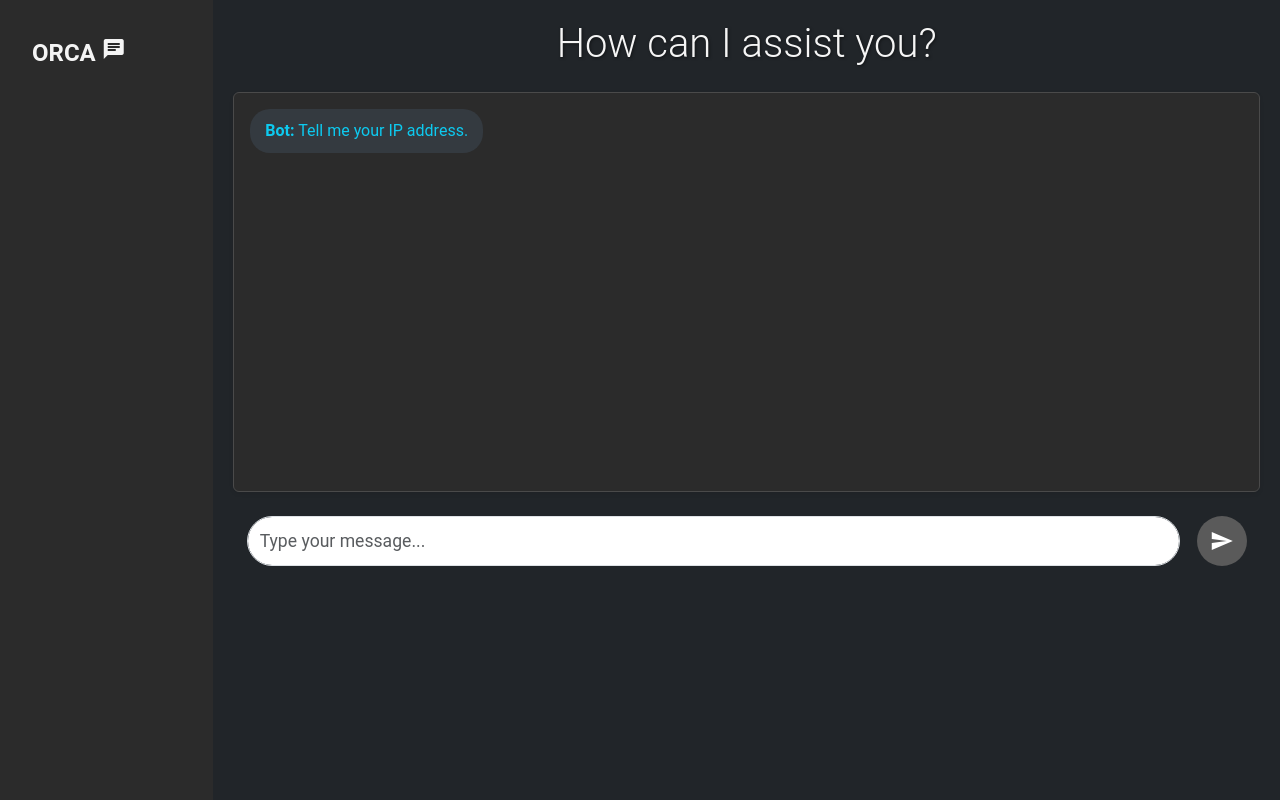
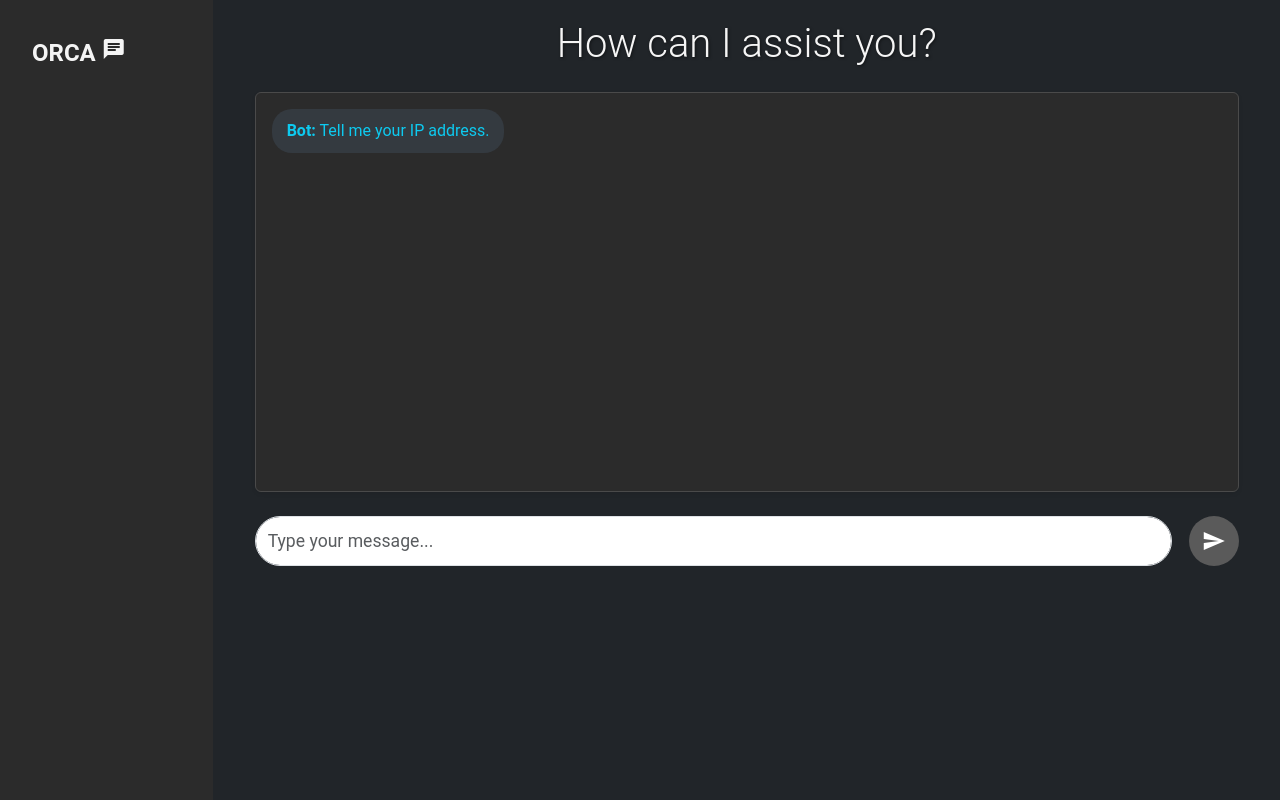
Before and after one commit to Hamza-Tahirr/Azure-OpenAI-Model-based-Tool-Calling-Agent-using-LangGraph, a Flask app: page / in a window 1280 px wide. Run offline with Flask 3, Linux system fonts and the light colour scheme; parts of the project's set-up code (start-up, migrations or seed data) failed here and were passed over.

Commit message:
adjusted width

```diff
--- a/static/css/style.css
+++ b/static/css/style.css
@@ -33,6 +33,8 @@ body {
 
 .main-content {
     padding: 20px;
+    width: 80%;  /* Set the main content width to 80% */
+    margin: 0 auto;  /* Center the content horizontally */
     min-height: 100vh;
     transition: padding 0.3s ease;
 }
--- a/templates/chatbot.html
+++ b/templates/chatbot.html
@@ -19,7 +19,7 @@
     </button>
 
     <div class="container-fluid">
-        <div class="row">
+        <div class="row justify-content-center">
             <!-- Sidebar -->
             <nav class="col-md-2 sidebar d-none d-md-block" id="sidebar">
                 <div class="position-sticky">
@@ -31,8 +31,8 @@
                 </div>
             </nav>
 
-            <!-- Main Content -->
-            <main class="col-12 col-md-10 main-content">
+            <!-- Main Content, now set to 80% width and centered -->
+            <main class="col-12 col-md-8 main-content">
                 <div class="text-center">
                     <h1 class="main-header display-5 mb-4">How can I assist you?</h1>
                     <div id="chat-box" class="rounded shadow-sm p-3 mb-4" style="height: 400px; overflow-y: auto; border: 1px solid #4a4a4a; background-color: #2b2b2b; scroll-behavior: smooth;"></div>
```
